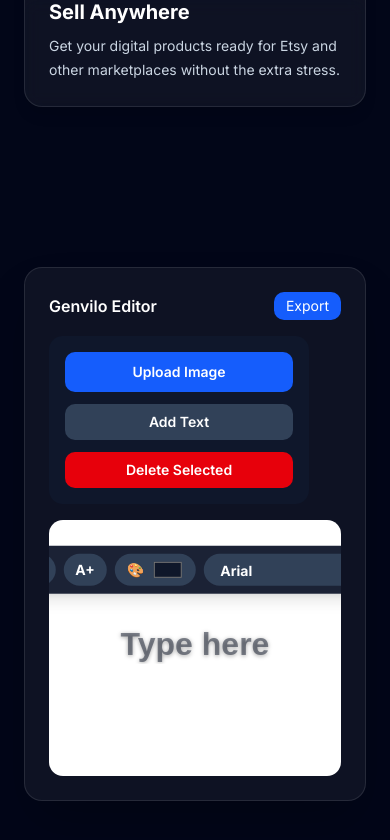
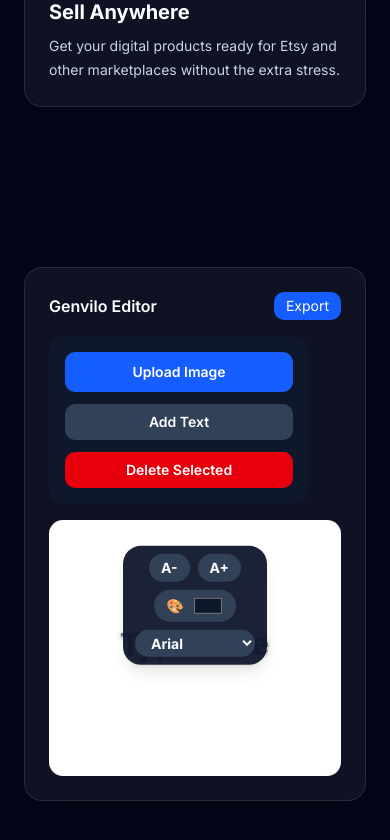
Before and after one commit to Stewey95/yourdesign, a Next.js app: page / in a window 390 px wide. Both pictures are taken after a click on the button "Add Text". Shown: the part 1214-2054 px from the top of the page. Built offline with nearby package versions, Linux system fonts and the light colour scheme.

Commit message:
Improve mobile text toolbar layout

```diff
--- a/components/EditorPreview.tsx
+++ b/components/EditorPreview.tsx
@@ -390,7 +390,7 @@ export default function EditorPreview() {
                       data-text-toolbar={item.id}
                       className="absolute -top-20 left-1/2 z-10 flex -translate-x-1/2 flex-col items-center gap-2"
                     >
-                      <div className="flex gap-2 rounded-full bg-slate-900/95 px-3 py-2 shadow-lg">
+                      <div className="flex max-w-[280px] flex-wrap justify-center gap-2 rounded-2xl bg-slate-900/95 px-3 py-2 shadow-lg md:max-w-none md:flex-nowrap md:rounded-full">
                         <button
                           type="button"
                           onPointerDown={(e) => {
@@ -437,7 +437,7 @@ export default function EditorPreview() {
     e.stopPropagation();
   }}
   onChange={(e) => changeTextFont(item.id, e.target.value)}
-  className="cursor-pointer rounded-full bg-slate-700 px-3 py-1 text-sm font-bold text-white outline-none"
+  className="max-w-[120px] cursor-pointer rounded-full bg-slate-700 px-3 py-1 text-sm font-bold text-white outline-none"
 >
   {fontOptions.map((font) => (
     <option key={font} value={font}>
```
